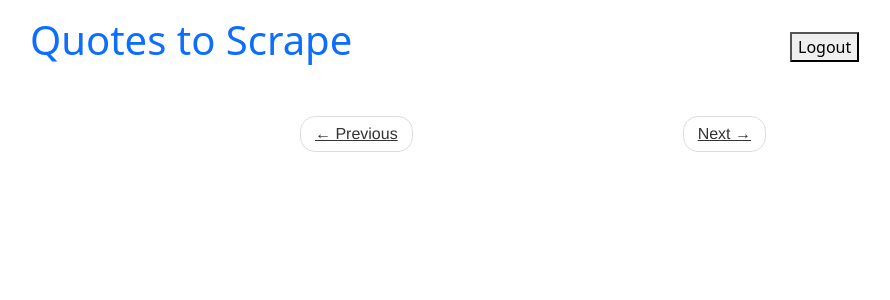
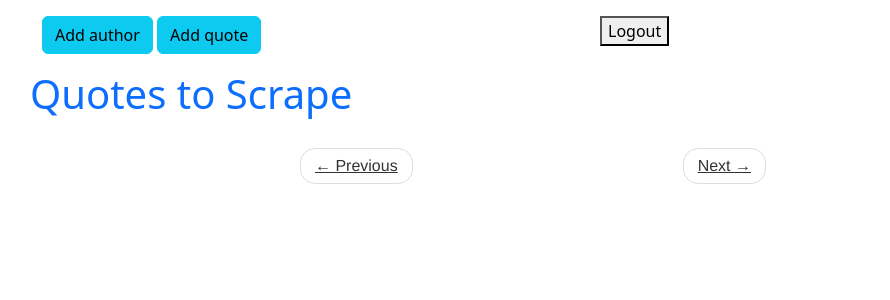
Before and after one commit to Anastasia-Makarova/WEB_HW_10, a Django app: page / in a window 1280 px wide. Shown: the top 300 px of the page, without its empty margins (52-942 px from the left). Run offline with Django 5.2, Linux system fonts and the light colour scheme; the visitor is signed in with stand-in values (Sample User, id 1); data that the repository does not hold is empty.

Commit message:
base add buttons

```diff
--- a/hw_project/quotes/templates/quotes/base.html
+++ b/hw_project/quotes/templates/quotes/base.html
@@ -13,32 +13,45 @@
 </head>
 
 <body>
-    <div class="container">
-        <div class="row header-box pt-3 mb-3">
-            <div class="col-md-8">
-                <h1>
-                    <a href="/" style="text-decoration: none">Quotes to Scrape</a>
-                </h1>
-            </div>
-            <div class="col-md-4">
+
+
+
+    <div class="container mt-3">
+        <div class="col-md-auto">
             <p>
                 {% if user.is_authenticated %}
+
+                <div class="container">
+                    <div class="row align-items-start">
+                      <div class="col text-left">
+                        <a href="/users/register" class="btn btn-info">Add author</a>
+                        <a href="/users/login" class="btn btn-info">Add quote</a>
+                      </div>
+                      <div class="col text-right">
                         <form method="POST" action="{% url 'users:logout' %}">
                             {% csrf_token %}
                             <button type="submit" href="{% url 'users:logout' %}">Logout</button>
                         </form>
+                      </div>
+                    </div>
+                  </div>
+
+
 
                 {% else %}
-                    <a href="users/register" class="btn btn-info">Register</a>
-                    <a href="users/login" class="btn btn-info">Login</a>
+                <a href="/users/register" class="btn btn-info">Register</a>
+                <a href="/users/login" class="btn btn-info">Login</a>
 
                 {% endif %}
             </p>
         </div>
+
+        <div class="col-md-auto">
+            <h1>
+                <a href="/" style="text-decoration: none">Quotes to Scrape</a>
+            </h1>
+            {% block content %} {% endblock %}
         </div>
-
-
-        {% block content %} {% endblock %}
 
      </div>
 </body>
```
Lines whose indentation alone changed are shown as unchanged.
